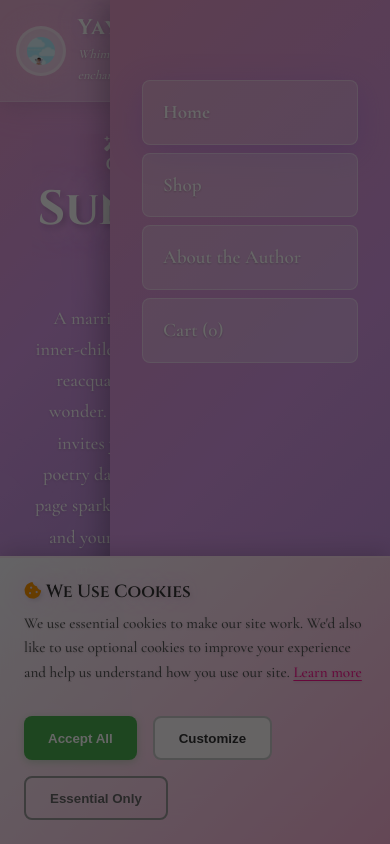
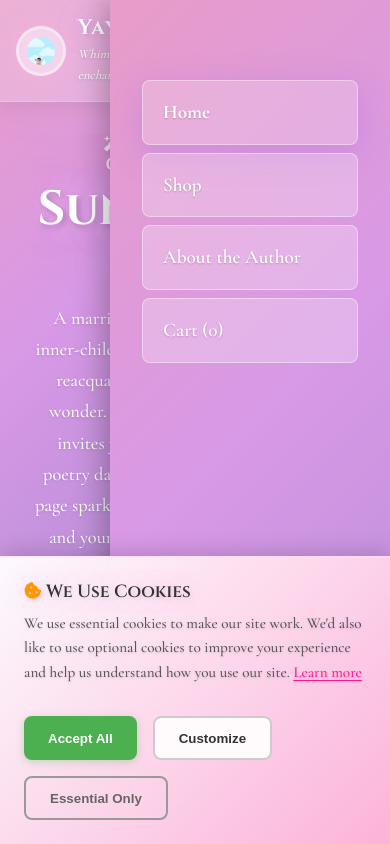
Before and after one commit to JasmineART/Yaya, a website: page index.html in a window 390 px wide. Both pictures are taken after a click on the button "Toggle navigation menu". Drawn offline with nearby package versions, Linux system fonts and the light colour scheme.

Commit message:
Remove dark overlay from mobile menu for better readability and faster navigation

```diff
--- a/app.js
+++ b/app.js
@@ -414,10 +414,8 @@ function initMobileNavigation() {
     toggleMenu();
   });
 
-  // Overlay click to close
-  overlay.addEventListener('click', () => {
-    toggleMenu(true);
-  });
+  // Overlay click removed to speed up navigation
+  // Users can click hamburger or press Escape to close
 
   // Navigation links - let them navigate naturally
   // Menu will close automatically when page unloads
--- a/styles.css
+++ b/styles.css
@@ -1795,14 +1795,14 @@ textarea{
     display: none; /* Remove underline animation on mobile */
   }
 
-  /* Mobile overlay when menu is open - NO BLUR to prevent click blocking */
+  /* Mobile overlay when menu is open - transparent for readability */
   .nav-overlay {
     position: fixed;
     top: 0;
     left: 0;
     width: 100%;
     height: 100%;
-    background: rgba(0, 0, 0, 0.6);
+    background: transparent;
     opacity: 0;
     pointer-events: none;
     transition: opacity 0.4s ease;
```
